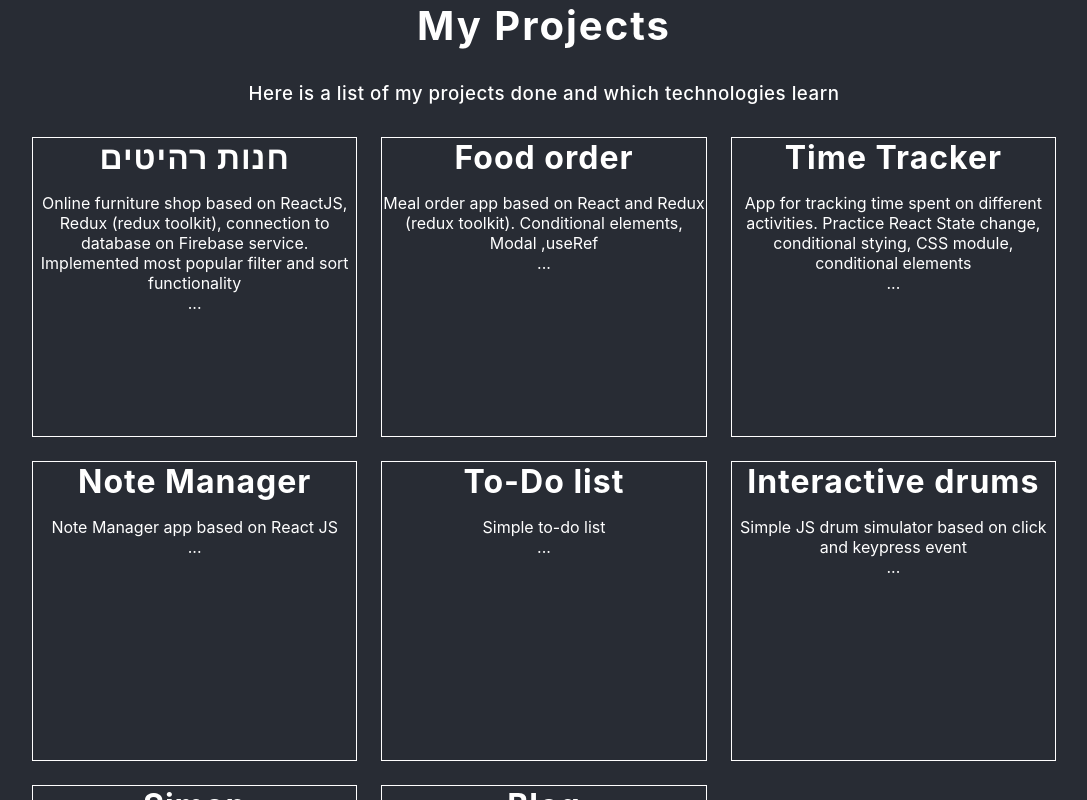
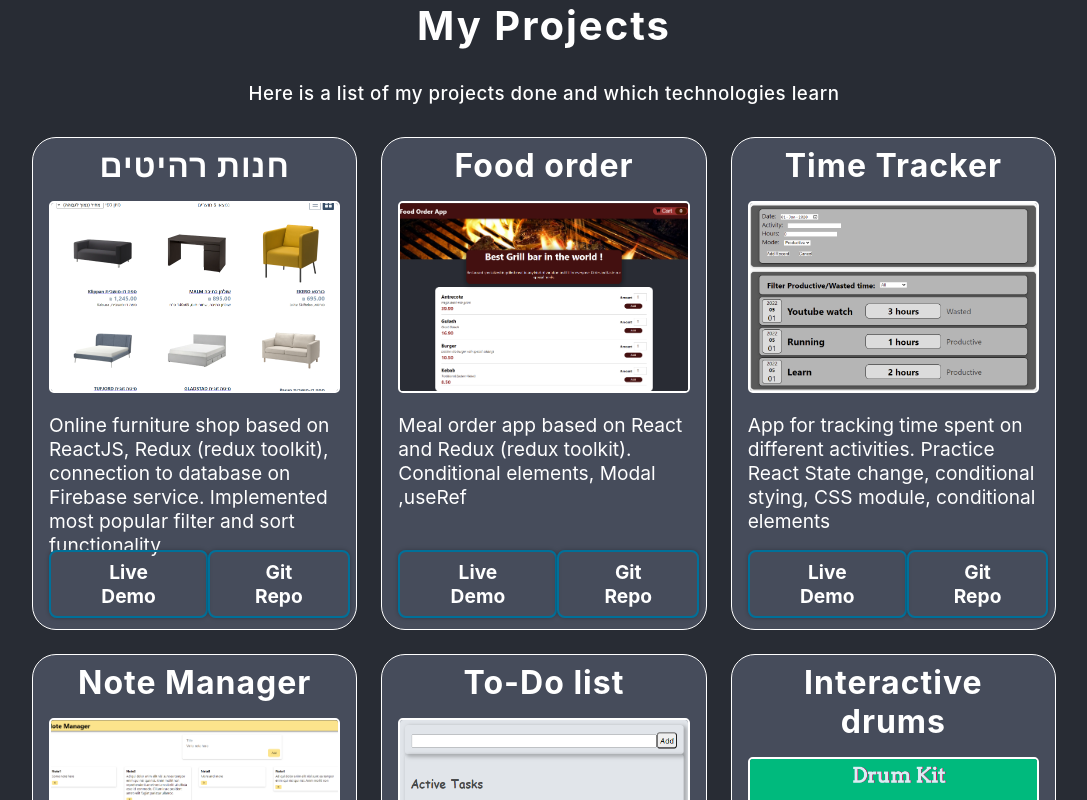
Before and after one commit to michael-ryk/Home_page, a React (Create React App) app: page / in a window 1280 px wide. Shown: the part 1040-1840 px from the top of the page, without its empty margins (96-1183 px from the left). Built offline with nearby package versions, Linux system fonts and the light colour scheme.

Commit message:
Style project card

```diff
--- a/src/components/Project.jsx
+++ b/src/components/Project.jsx
@@ -1,25 +1,74 @@
 import styled from 'styled-components';
 
-const Project = ({name, description, creationDate}) => {
+const Project = ({name, description, thumbnailUrl, githubLink, liveDemoLink, creationDate}) => {
 
   return (
     <ProjectStyle>
+      <h2>{name}</h2>
       <div className='image-container'>
-        {/* Image will be here */}
+        <img src={thumbnailUrl} alt="project preview" />
       </div>
-      <h2>{name}</h2>
-      <p>{description}</p>
-      <p>{creationDate}</p>
+      <p className='description'>{description}</p>
+      <div className='button-container'>
+        <button>Live Demo</button>
+        <button>Git Repo</button>
+      </div>
     </ProjectStyle>
   )
 }
 
 const ProjectStyle = styled.section`
+  position: relative;   /* For align buttons to bottom */
   border: 1px solid white;
+  border-radius: 1.5rem;
   min-height: 300px;
+  padding: 0.5rem 1rem 2rem;
+  transition: transform .4s;
+  background-color: var(--secondary-color);
+  .image-container {
+    border-radius: 0.5rem;
+    img {
+      border-radius: 0.3rem;
+      border: 2px solid white;
+      width: 100%;
+      height: 15vw;
+      object-fit: cover;
+    }
+  }
 
-  .image-container {
-    width: 300px;
+  &:hover {
+    transform: scale(1.05);
+  }
+
+  .description {
+    font-size: 1.2rem;
+    margin: 1rem 0 2.5rem;
+    text-align: left;
+  }
+
+  .button-container {
+    position: absolute; /* For align buttons to bottom */
+    bottom: 0.7rem;
+    width: 93%;         /*//TODO make it spread to max width instead set to approximate */
+    display: flex;
+    justify-content: space-between;
+    button {
+        font: inherit;
+        font-size: 1.2rem;
+        font-weight: bold;
+        padding: 0.5rem 2rem;
+        border: 2px solid #007099;
+        border-radius: 0.5rem;
+        color: white;
+        background: transparent;
+        box-shadow: 0 0 4px rgba(0, 0, 0, 0.26);
+        cursor: pointer;
+      }
+      button:hover,
+      button:active {
+        background: #007099;
+        box-shadow: 0 0 8px rgba(0, 0, 0, 0.26);
+      }
   }
 `
 
```
